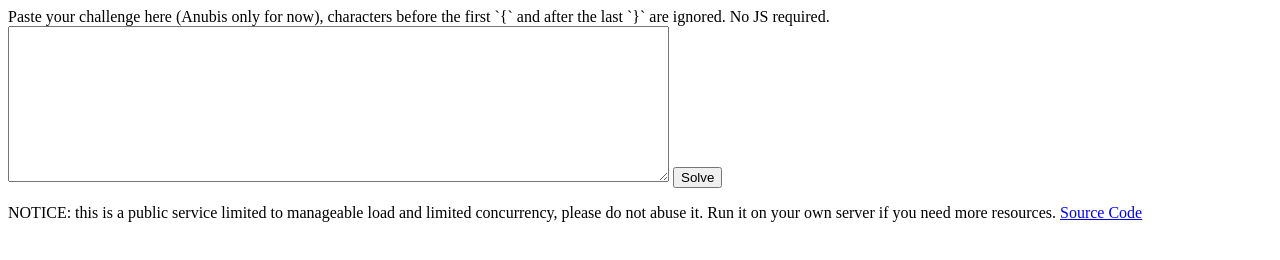
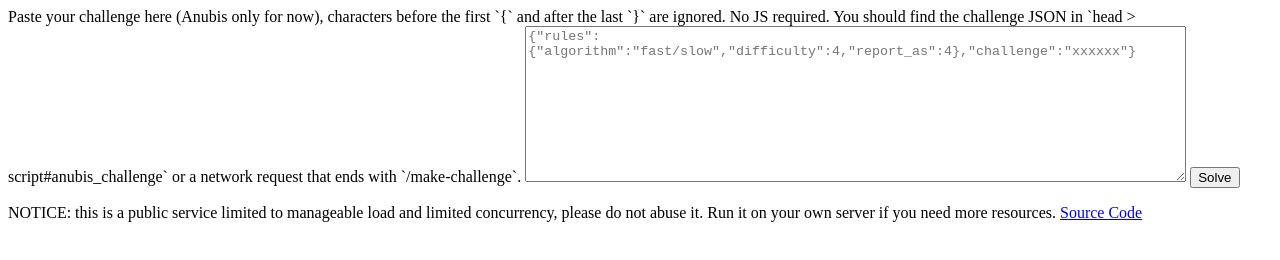
Before and after one commit to eternal-flame-AD/pow-buster, a plain HTML site: page src/static/index.html in a window 1280 px wide. Drawn offline with Linux system fonts and the light colour scheme.

Commit message:
web: add hint on where to find the challenge
Signed-off-by: eternal-flame-AD <yume@yumechi.jp>

```diff
--- a/src/static/index.html
+++ b/src/static/index.html
@@ -9,11 +9,12 @@
 
 <body>
     <form action="/solve/anubis" method="post">
-        <label for="challenge"
-            placeholder='{"rules":{"algorithm":"fast/slow","difficulty":4,"report_as":4},"challenge":"xxxxxx"}'>Paste
+        <label for="challenge">Paste
             your challenge here (Anubis only for now), characters before the first `{` and after the last `}` are
-            ignored. No JS required.</label>
-        <textarea id="challenge" name="challenge" rows="10" cols="80"></textarea>
+            ignored. No JS required. You should find the challenge JSON in `head > script#anubis_challenge` or a network
+            request that ends with `/make-challenge`.</label>
+        <textarea id="challenge" name="challenge" rows="10" cols="80"
+            placeholder='{"rules":{"algorithm":"fast/slow","difficulty":4,"report_as":4},"challenge":"xxxxxx"}'></textarea>
         <button id="solve" type="submit">Solve</button>
     </form>
     <p>NOTICE: this is a public service limited to manageable load and limited concurrency, please do not abuse it. Run
```
